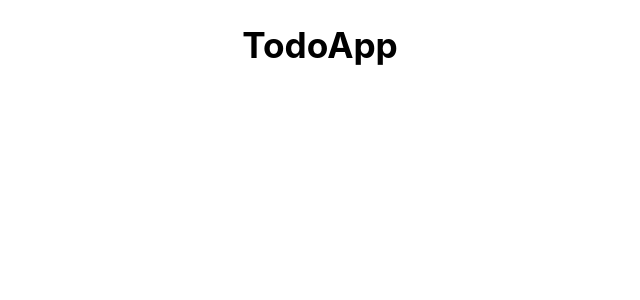
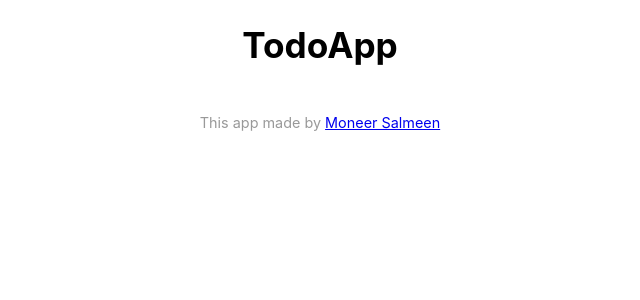
Before and after one commit to Moneer99/reactjs-todo-v1, a React (Create React App) app: page / in a window 1280 px wide. Shown: the top 300 px of the page, without its empty margins (320-960 px from the left). Built offline with nearby package versions, Linux system fonts and the light colour scheme.

Commit message:
create footer comp

```diff
--- a/src/App.js
+++ b/src/App.js
@@ -1,5 +1,6 @@
 import React, { Component } from "react";
 import Header from "./component/layout/Header";
+import Footer from "./component/layout/Footer";
 import "./App.css";
 
 class App extends Component {
@@ -7,6 +8,7 @@ class App extends Component {
     return (
       <>
         <Header />
+        <Footer />
       </>
     );
   }
--- a/src/component/layout/Footer.js
+++ b/src/component/layout/Footer.js
@@ -0,0 +1,21 @@
+import React from "react";
+
+function Footer() {
+  return (
+    <footer>
+      <p style={footerStyle}>
+        This app made by{" "}
+        <a href="https://moneer99.github.io/moneer_Resume/">Moneer Salmeen</a>
+      </p>
+    </footer>
+  );
+}
+
+const footerStyle = {
+  textAlign: "center",
+  marginTop: "3rem",
+  fontSize: "0.9rem",
+  color: "#999999",
+};
+
+export default Footer;
```
